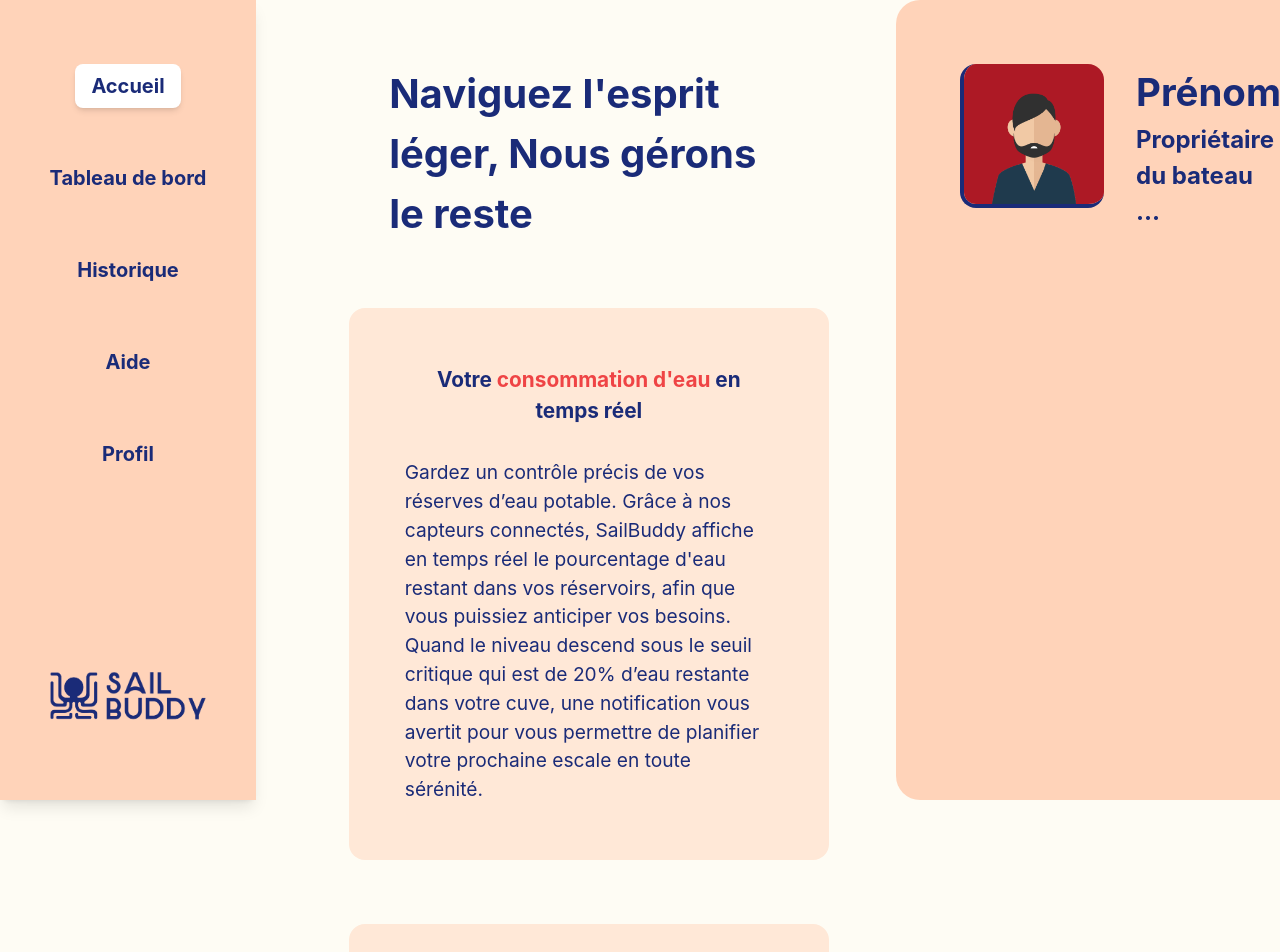
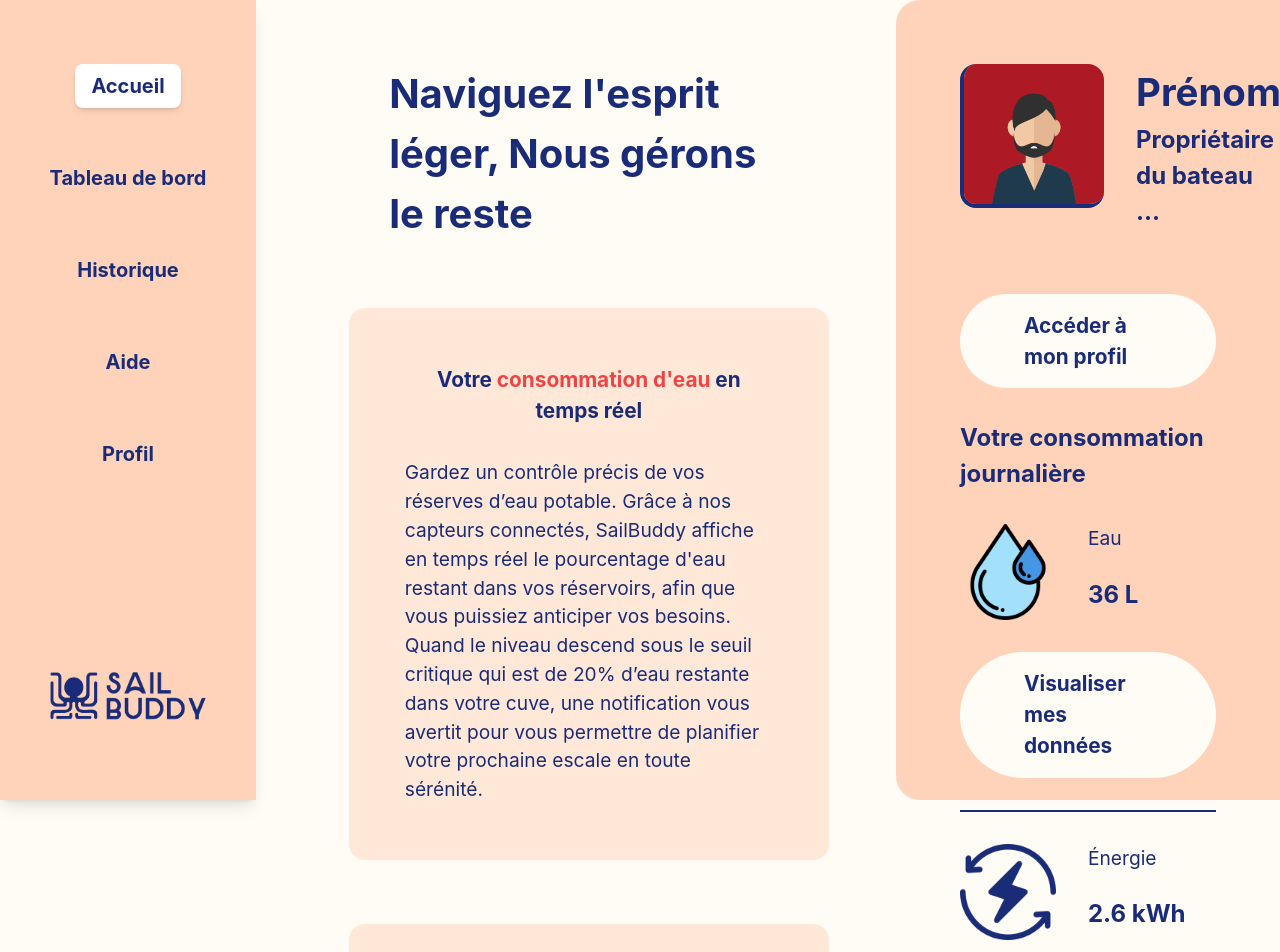
Before and after one commit to zoldik333/SailBuddy, a React (Create React App) app in the folder frontend/web/: page / in a window 1280 px wide. Shown: the top 952 px of the page. Built offline with nearby package versions, Linux system fonts and the light colour scheme.

Commit message:
[ADD] right profile container for homepage and dashboard

```diff
--- a/frontend/web/src/Components/Buttons/ClassicButton.tsx
+++ b/frontend/web/src/Components/Buttons/ClassicButton.tsx
@@ -0,0 +1,14 @@
+import React from 'react';
+
+interface ClassicButtonProps {
+  content: string;
+  onClick: () => void;
+}
+
+export default function ClassicButton({ content, onClick = () => {} }: ClassicButtonProps) {
+  return (
+    <div className="w-auto p-4 bg-[#FEFCF4] rounded-full flex items-center justify-center px-16 cursor-pointer" onClick={onClick}>
+      <div className={"text-[#1A2B78] font-bold text-[1.3em]"}>{content}</div>
+    </div>
+  );
+}
--- /dev/null
+++ b/frontend/web/src/Components/Informations/ConsumptionContainer.tsx
@@ -0,0 +1,24 @@
+import React from 'react';
+import ClassicButton from "../Buttons/ClassicButton";
+
+interface ConsumptionProps {
+  image: string;
+  title: string;
+  data: number;
+  type: string;
+}
+
+export default function ConsumptionContainer({image, title, data, type} : ConsumptionProps) {
+  return (
+    <div className={"flex flex-col gap-8 w-full"}>
+      <div className={"flex flex-row gap-8"}>
+        <img src={image} alt={""} className="h-24 w-24 "/>
+        <div className={"flex flex-col gap-6 h-full"}>
+          <div className={"text-[#1A2B78] text-[1.2em]"}>{title}</div>
+          <div className={"text-[#1A2B78] text-[1.5em] font-bold"}>{data} {type}</div>
+        </div>
+      </div>
+      <ClassicButton content={"Visualiser mes données"} onClick={() => {}} />
+    </div>
+  )
+}
--- a/frontend/web/src/Components/Informations/ProfileDashboard.tsx
+++ b/frontend/web/src/Components/Informations/ProfileDashboard.tsx
@@ -1,9 +1,11 @@
 import React from 'react';
 import Titles from "../Text/Titles";
+import ClassicButton from "../Buttons/ClassicButton";
+import ConsumptionContainer from "./ConsumptionContainer";
 
 export default function ProfileDashboard() {
   return (
-    <div className="bg-[#FFD3B9] h-screen w-[30%] fixed top-0 right-0 rounded-l-3xl p-16">
+    <div className="bg-[#FFD3B9] h-screen w-[30%] fixed top-0 right-0 rounded-l-3xl p-16 flex flex-col gap-16">
       <div className={"flex flex-row gap-8"}>
           <img src={"assets/profile/profile_template.png"} alt={""} className="h-36 w-36 object-cover rounded-2xl border-l-4 border-b-4 border-[#1A2B78]" />
         <div className={"h-auto flex flex-col justify-between"}>
@@ -11,6 +13,18 @@ export default function ProfileDashboard() {
           <div className={"text-[#1A2B78] font-bold text-[1.5em]"}>Propriétaire du bateau ...</div>
         </div>
       </div>
+      <div className={"flex flex-col items-center gap-8"}>
+        <ClassicButton content={"Accéder à mon profil"} onClick={() => {}}/>
+        <Titles title={"Votre consommation journalière"} size={1.5}/>
+        <div className="flex flex-col w-full h-auto gap-8">
+          <div className="border-b-2 border-[#1A2B78] pb-8">
+            <ConsumptionContainer image={"assets/infos/water.png"} title={"Eau"} data={36} type={"L"}/>
+          </div>
+          <div>
+            <ConsumptionContainer image={"assets/infos/energy.png"} title={"Énergie"} data={2.6} type={"kWh"}/>
+          </div>
+        </div>
+      </div>
     </div>
   )
 }
```
Also changed, not shown: frontend/web/public/assets/infos/energy.png (added), frontend/web/public/assets/infos/water.png (added).
